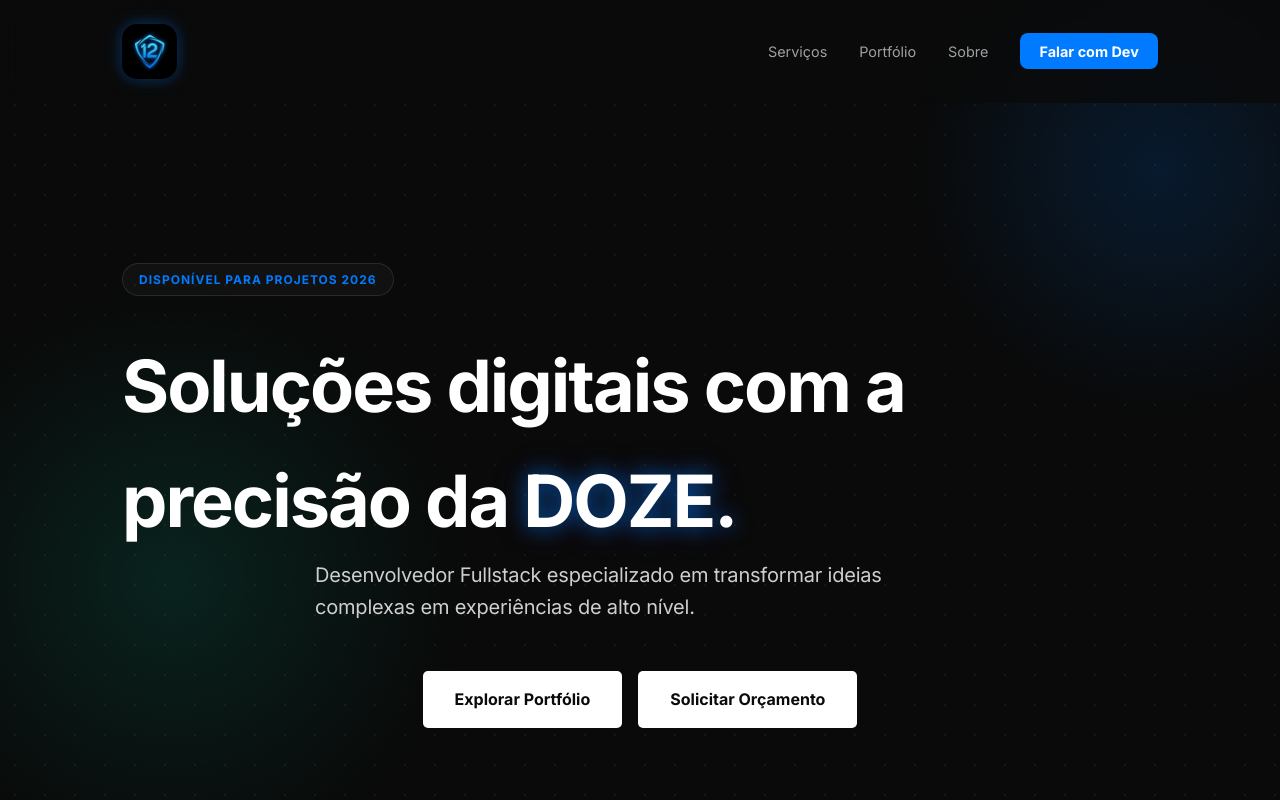
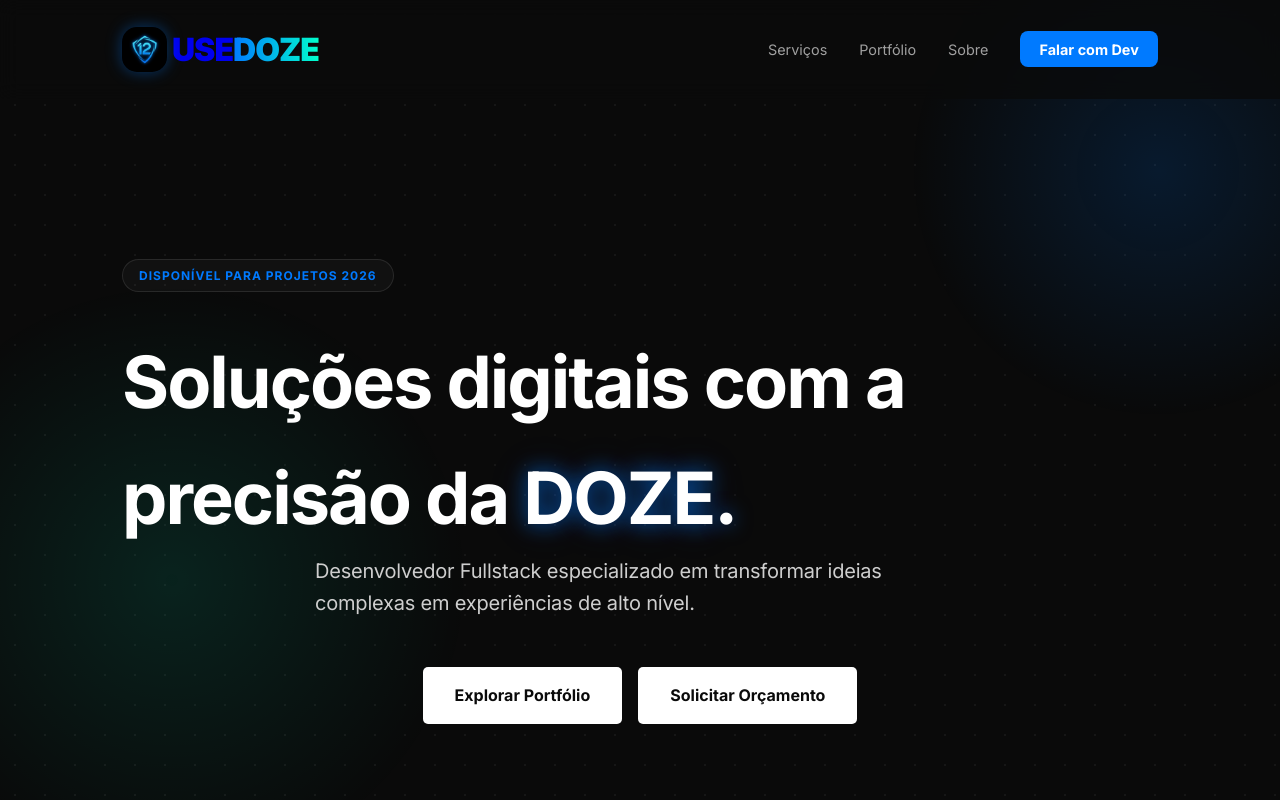
Before and after one commit to angelosantos824/usedoze, a plain HTML site: page index.html in a window 1280 px wide. Shown: the top 800 px of the page. Drawn offline with Linux system fonts and the light colour scheme.

Commit message:
margem logo

```diff
--- a/index.html
+++ b/index.html
@@ -17,7 +17,8 @@
         <nav class="container">
 <div class="logo">
     <a href="index.html">
-        <img src="imagem/logo.png" alt="Usedoze Desenvolvimento de Precisão">
+        <img src="imagem/logo.png" alt="Usedoze Desenvolvimento de Precisão"> <div class="logo">USE<span>DOZE</span></div>
+
     </a>
 </div>
                 <ul class="nav-links">
--- a/style.css
+++ b/style.css
@@ -38,8 +38,9 @@ body {
 }
 
 .logo img {
-    height: 55px; /* Altura aumentada para dar presença */
+    height: 45px; /* Altura aumentada para dar presença */
     width: auto;
+    margin-right: 5px;
     border-radius: 15px;
     transition: var(--transition);
     /* Remove qualquer fundo ou borda residual da imagem */
@@ -68,7 +69,7 @@ nav {
 }
 
 .logo {
-    font-size: 1.5rem;
+    font-size: 2rem;
     font-weight: 900;
     letter-spacing: -1px;
     text-transform: uppercase;
```
